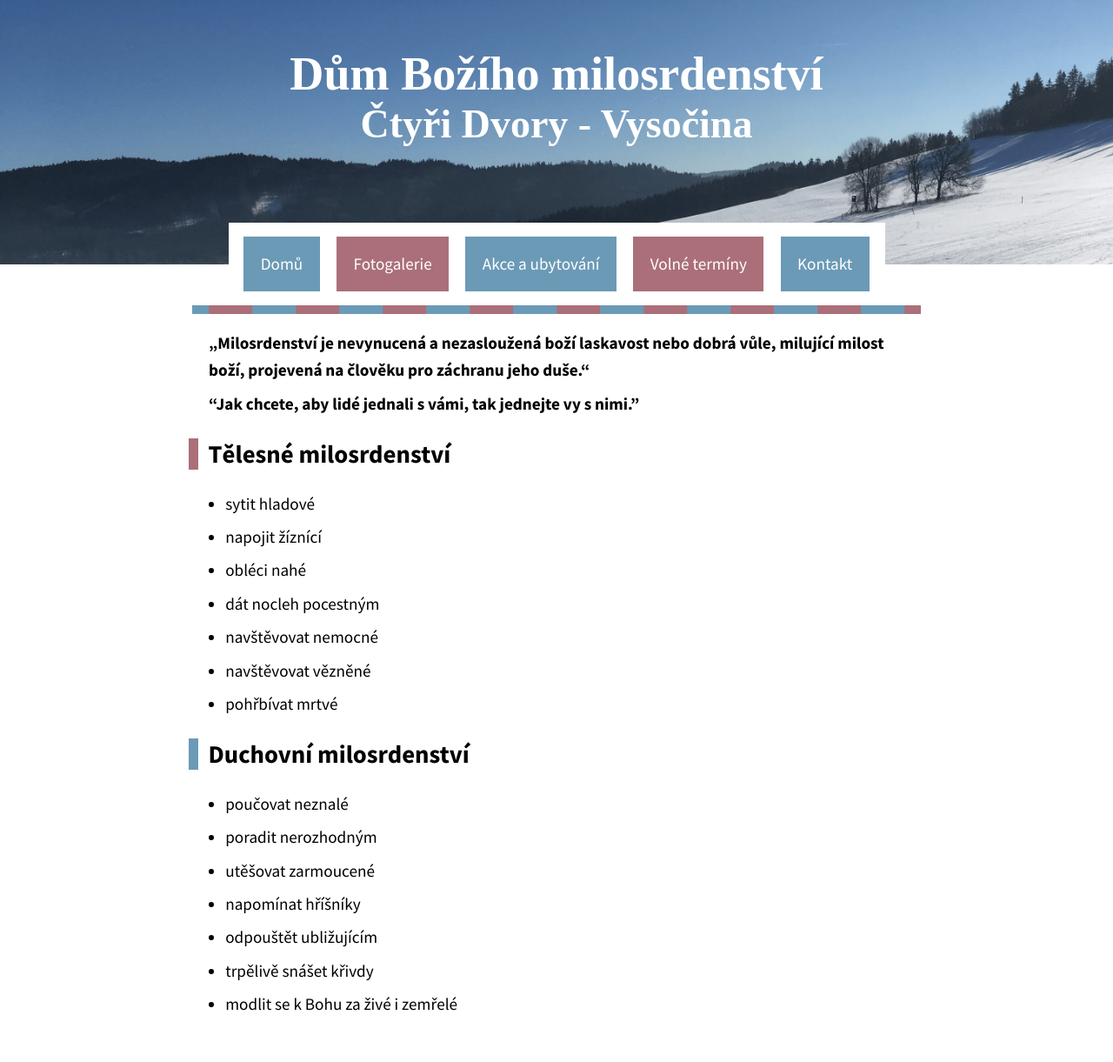
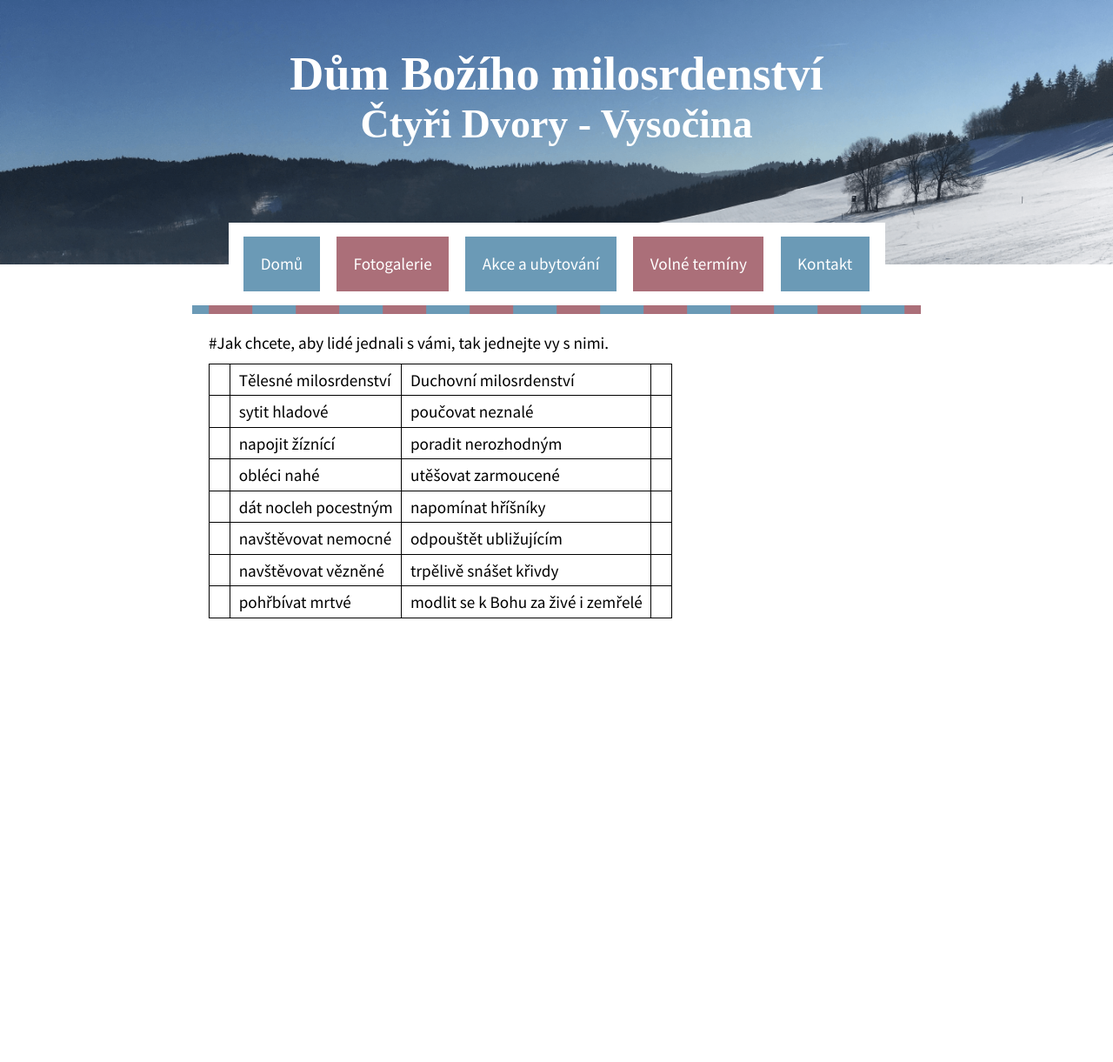
Before and after one commit to ctyridvory/website, a Jekyll site: the page built from o-milosrdenstvi.md, in a window 1280 px wide. Shown: the whole page at 87% size. Built offline with Jekyll 4.4.1, drawn with Linux system fonts in a browser that asks for light colours; some web fonts are replaced; after the commit the page ends 900 px from its top, so only the background shows below that.

Commit message:
pokud dat do tabulkz skutkz milosrdenstvi pro lepsi prehled

```diff
--- a/o-milosrdenstvi.md
+++ b/o-milosrdenstvi.md
@@ -1,26 +1,17 @@
 ---
 layout: default
-title: O milosrdenství
+title: O milosrdenství - Čtyři Dvory
 ---
 
-**„Milosrdenství je nevynucená a nezasloužená boží laskavost nebo dobrá vůle, milující milost boží, projevená na člověku pro záchranu jeho duše.“**
 
-**"Jak chcete, aby lidé jednali s vámi, tak jednejte vy s nimi."**
+#Jak chcete, aby lidé jednali s vámi, tak jednejte vy s nimi.
 
-## Tělesné milosrdenství
--	sytit hladové
--	napojit žíznící
--	obléci nahé
--	dát nocleh pocestným
--	navštěvovat nemocné
--	navštěvovat vězněné
--	pohřbívat mrtvé
 
-## Duchovní milosrdenství
--	poučovat neznalé
--	poradit nerozhodným
--	utěšovat zarmoucené
--	napomínat hříšníky
--	odpouštět ubližujícím
--	trpělivě snášet křivdy
--	modlit se k Bohu za živé i zemřelé
+||Tělesné milosrdenství|Duchovní milosrdenství||
+|| sytit hladové|poučovat neznalé||
+||	napojit žíznící|poradit nerozhodným||
+|| obléci nahé|utěšovat zarmoucené||
+|| dát nocleh pocestným|napomínat hříšníky||
+|| navštěvovat nemocné|odpouštět ubližujícím||
+|| navštěvovat vězněné|trpělivě snášet křivdy||
+|| pohřbívat mrtvé|modlit se k Bohu za živé i zemřelé||
```
